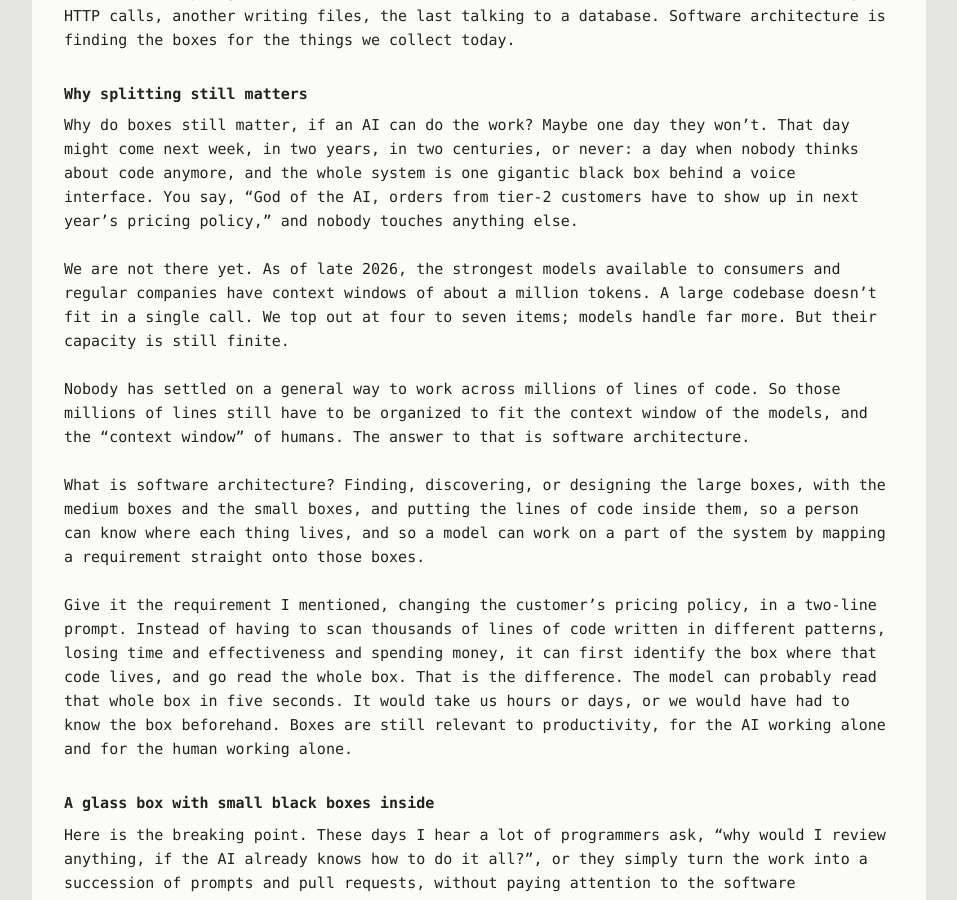
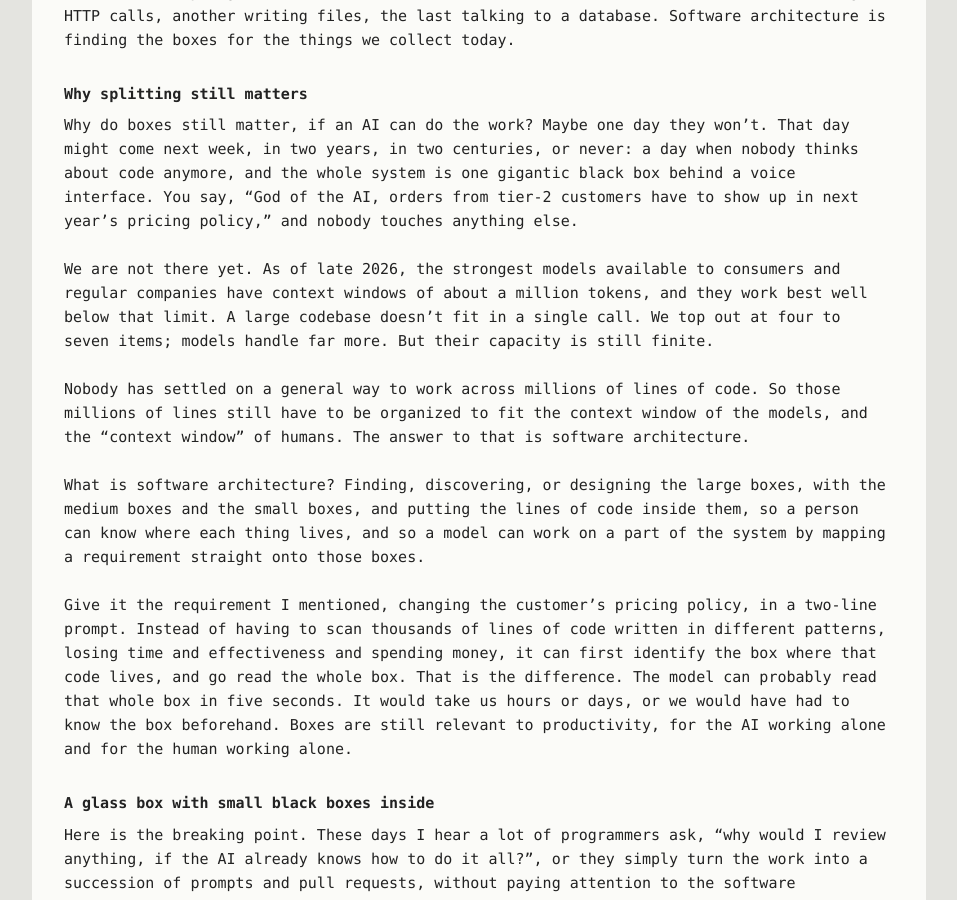
Before and after one commit to the-guish/the-dog-ate-my-typewriter, a Jekyll site: the page built from _posts/2026-11-01-my-dear-box.md, in a window 1280 px wide and 900 px high, scrolled down 2201 px. Shown: the whole window, without its empty margins (161-1118 px from the left). Built offline with Jekyll 4.4.1, drawn with Linux system fonts in a browser that asks for light colours; our own code applies the rules of GitHub Pages for plain Markdown files.

Commit message:
Note that models work best below the context-window limit
A million tokens is the window. The useful range sits well under it.

Co-authored-by: Luis Castro <the-guish@users.noreply.github.com>

```diff
--- a/_posts/2026-11-01-my-dear-box.md
+++ b/_posts/2026-11-01-my-dear-box.md
@@ -48,7 +48,7 @@ That is the point of a box. We have a finite mind, and we like having many thing
 
 Why do boxes still matter, if an AI can do the work? Maybe one day they won't. That day might come next week, in two years, in two centuries, or never: a day when nobody thinks about code anymore, and the whole system is one gigantic black box behind a voice interface. You say, "God of the AI, orders from tier-2 customers have to show up in next year's pricing policy," and nobody touches anything else.
 
-We are not there yet. As of late 2026, the strongest models available to consumers and regular companies have context windows of about a million tokens. A large codebase doesn't fit in a single call. We top out at four to seven items; models handle far more. But their capacity is still finite.
+We are not there yet. As of late 2026, the strongest models available to consumers and regular companies have context windows of about a million tokens, and they work best well below that limit. A large codebase doesn't fit in a single call. We top out at four to seven items; models handle far more. But their capacity is still finite.
 
 Nobody has settled on a general way to work across millions of lines of code. So those millions of lines still have to be organized to fit the context window of the models, and the "context window" of humans. The answer to that is software architecture.
 
```
